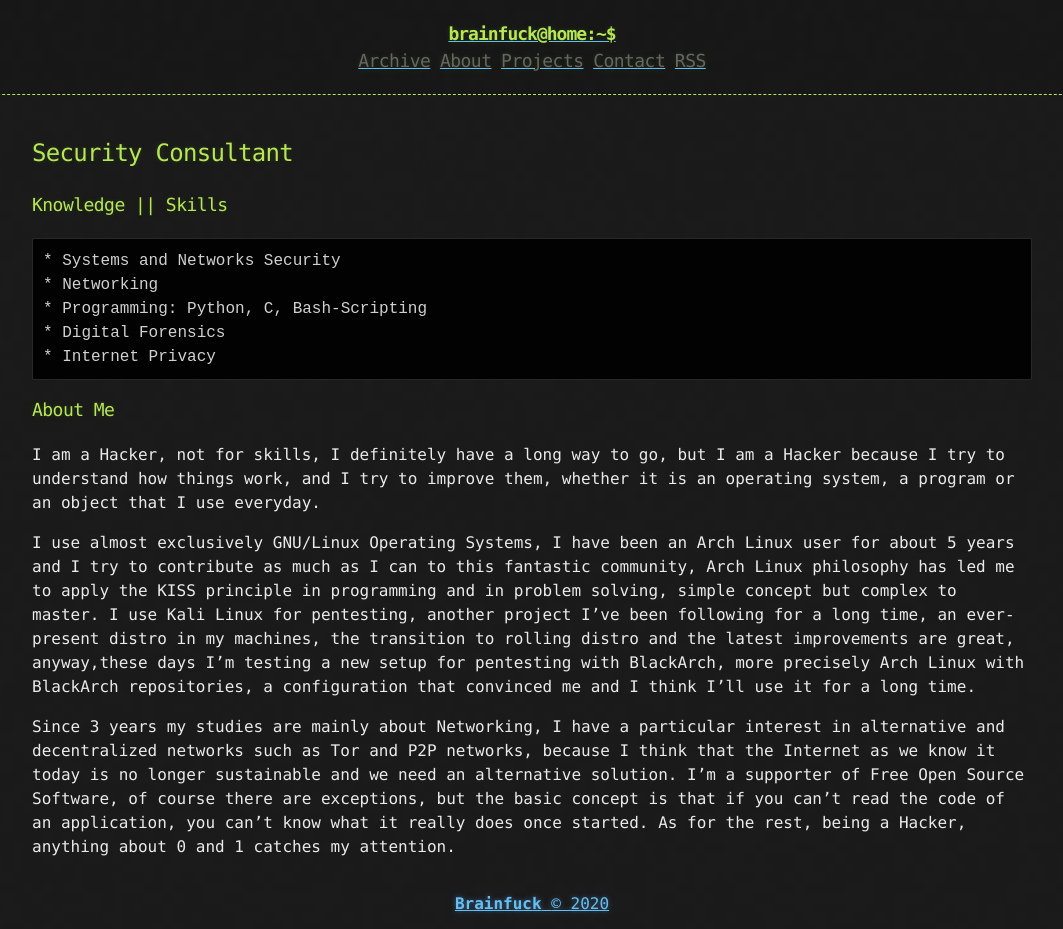
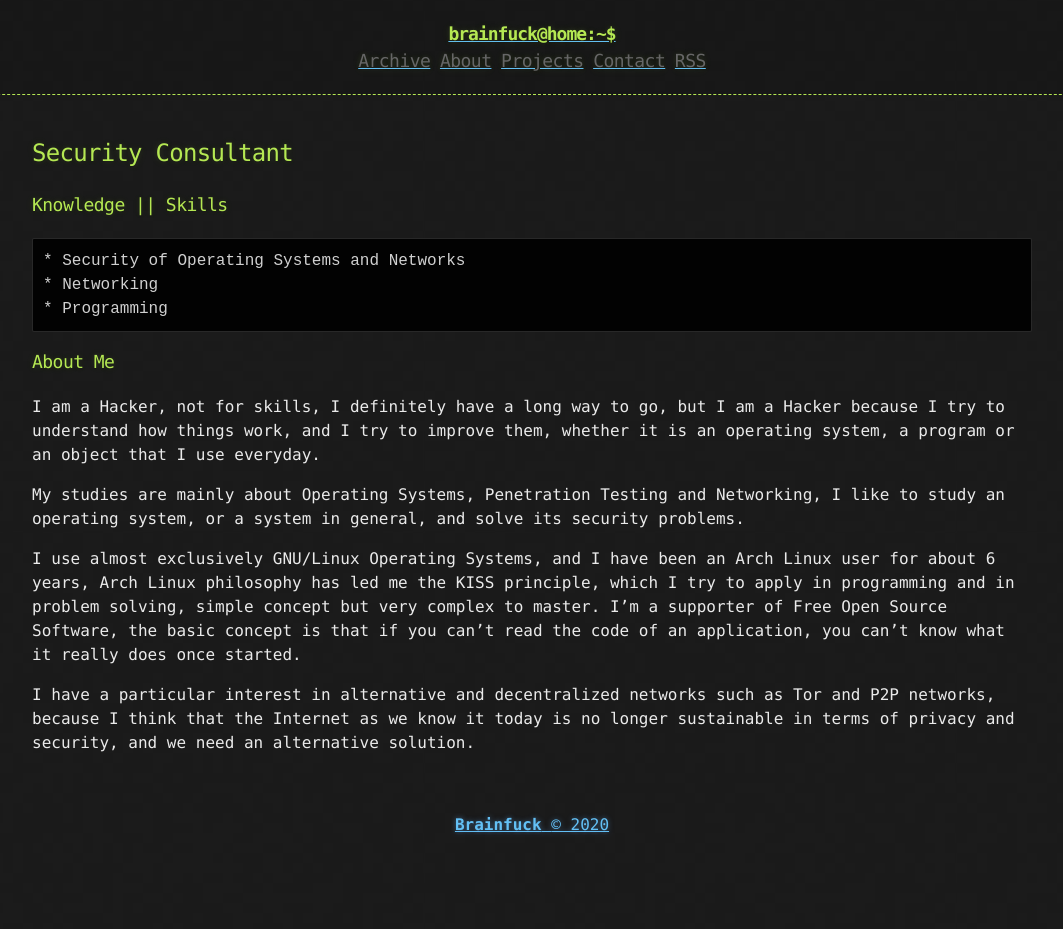
Before and after one commit to brainfucksec/brainfucksec.github.io, a Jekyll site: the page built from about.md, in a window 1280 px wide. Shown: the whole page, without its empty margins (108-1171 px from the left). Built offline with Jekyll 4.4.1, drawn with Linux system fonts in a browser that asks for light colours; after the commit the page ends 900 px from its top, so only the background shows below that.

Commit message:
Improve "About" section (/about.md)

```diff
--- a/about.md
+++ b/about.md
@@ -8,19 +8,17 @@ title: About | brainfuck
 
 ### Knowledge || Skills
 
-    * Systems and Networks Security
+    * Security of Operating Systems and Networks
     * Networking
-    * Programming: Python, C, Bash-Scripting
-    * Digital Forensics
-    * Internet Privacy
+    * Programming
 
 ### About Me
 
 I am a Hacker, not for skills, I definitely have a long way to go, but I am a Hacker because I try to understand how things work, and I try to improve them, whether it is an operating system, a program or an object that I use everyday.
 
-I use almost exclusively GNU/Linux Operating Systems, I have been an Arch Linux user for about 5 years and I try to contribute as much as I can to this fantastic community, Arch Linux philosophy has led me to apply the KISS principle in programming and in problem solving, simple concept but complex to master.
-I use Kali Linux for pentesting, another project I've been following for a long time, an ever-present distro in my machines, the transition to rolling distro and the latest improvements are great, anyway,these days I'm testing a new setup for pentesting with BlackArch, more precisely Arch Linux with BlackArch repositories, a configuration that convinced me and I think I'll use it for a long time.
+My studies are mainly about Operating Systems, Penetration Testing and Networking, I like to study an operating system, or a system in general, and solve its security problems.
 
-Since 3 years my studies are mainly about Networking, I have a particular interest in alternative and decentralized networks such as Tor and P2P networks, because I think that the Internet as we know it today is no longer sustainable and we need an alternative solution.
-I'm a supporter of Free Open Source Software, of course there are exceptions, but the basic concept is that if you can't read the code of an application, you can't know what it really does once started.
-As for the rest, being a Hacker, anything about 0 and 1 catches my attention.
+I use almost exclusively GNU/Linux Operating Systems, and I have been an Arch Linux user for about 6 years, Arch Linux philosophy has led me the KISS principle, which I try to apply in programming and in problem solving, simple concept but very complex to master.
+I'm a supporter of Free Open Source Software, the basic concept is that if you can't read the code of an application, you can't know what it really does once started.
+
+I have a particular interest in alternative and decentralized networks such as Tor and P2P networks, because I think that the Internet as we know it today is no longer sustainable in terms of privacy and security, and we need an alternative solution.
```
